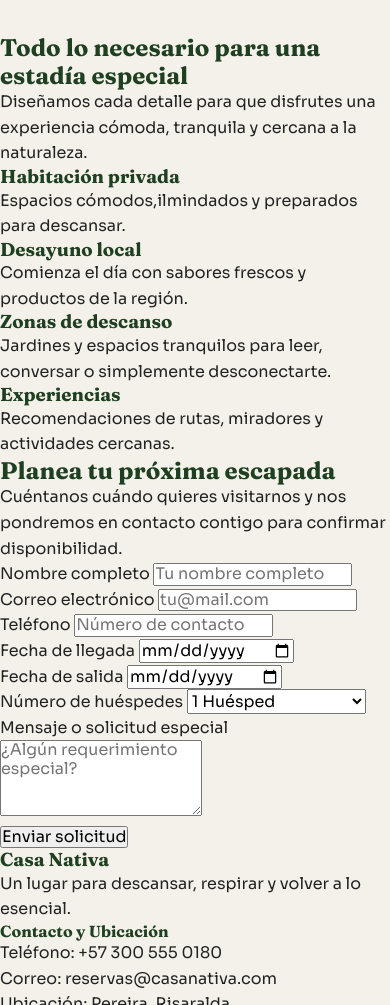
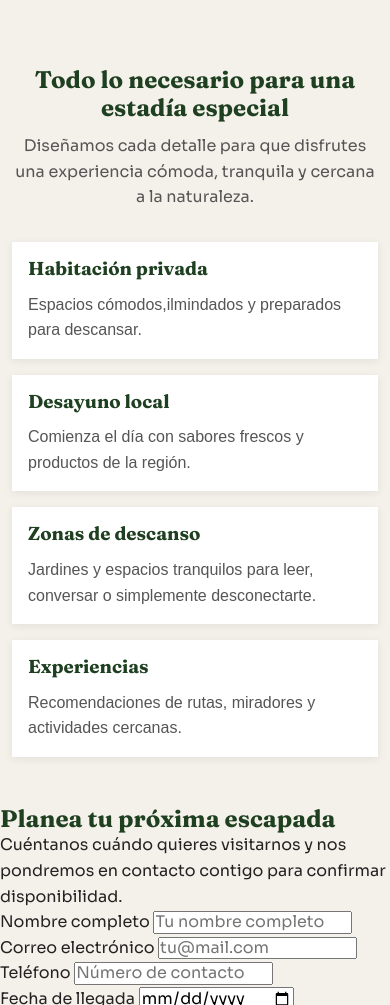
Before and after one commit to luluisa300306/Momento_Evaluativo_Uno_Luisa_Sanchez, a plain HTML site: page index.html in a window 390 px wide. Shown: the part 864-1869 px from the top of the page. Drawn offline with nearby package versions, Linux system fonts and the light colour scheme; a web font is replaced by a local one.

Commit message:
feat: creacion de css para la seccion de servicios y experiencia + animacion

```diff
--- a/index.html
+++ b/index.html
@@ -83,41 +83,37 @@
             </div>
         </section>
 
-        <section id="servicios">
-
-            <div>
-
-                <div>
-
+        <section id="servicios" class="servicios-seccion">
+            <div class="servicios-contenedor">
+                <div class="servicios-introduccion">
                     <h2>Todo lo necesario para una estadía especial</h2>
                     <p>Diseñamos cada detalle para que disfrutes una experiencia cómoda, tranquila y cercana a la naturaleza.</p>
-
                 </div>
 
-                <div>
+                <div class="lista-servicios pure-g">
 
-                    <article id="experiencia">
+                    <article class="tarjeta-servicio tarjeta-animada pure-u-1 pure-u-md-1-2 pure-u-lg-1-4">
 
                         <h3>Habitación privada</h3>
                         <p>Espacios cómodos,ilmindados y preparados para descansar.</p>
 
                     </article>
 
-                    <article>
+                    <article class="tarjeta-servicio tarjeta-animada pure-u-1 pure-u-md-1-2 pure-u-lg-1-4">
 
                         <h3>Desayuno local</h3>
                         <p>Comienza el día con sabores frescos y productos de la región.</p>
 
                     </article>
 
-                    <article>
+                    <article class="tarjeta-servicio tarjeta-animada pure-u-1 pure-u-md-1-2 pure-u-lg-1-4">
 
                         <h3>Zonas de descanso</h3>
                         <p>Jardines y espacios tranquilos para leer, conversar o simplemente desconectarte.</p>
 
                     </article>
 
-                    <article>
+                    <article id="experiencia" class="tarjeta-servicio tarjeta-animada pure-u-1 pure-u-md-1-2 pure-u-lg-1-4">
 
                         <h3>Experiencias</h3>
                         <p>Recomendaciones de rutas, miradores y actividades cercanas.</p>
@@ -325,6 +321,26 @@
             animate(imagenInicio, { scale: 1, duration: 450, ease: 'out(3)' });
         });
 
+        document.querySelectorAll('.tarjeta-animada').forEach((tarjeta) => {
+            tarjeta.addEventListener('mouseenter', () => {
+                animate(tarjeta, {
+                y: -6,
+                scale: 1.02,
+                duration: 220,
+                ease: 'out(3)'
+                });
+            });
+
+            tarjeta.addEventListener('mouseleave', () => {
+                animate(tarjeta, {
+                y: 0,
+                scale: 1,
+                duration: 220,
+                ease: 'out(3)'
+                });
+            });
+        });
+
 </script>
 
 <script>
--- a/style.css
+++ b/style.css
@@ -209,3 +209,48 @@ h1, h2, h3, h4 {
         padding: var(--espaciado-3);
     }
 }
+
+.servicios-seccion {
+    padding: var(--espaciado-7) var(--espaciado-6);
+}
+
+.servicios-contenedor {
+    max-width: 1200px;
+    margin: 0 auto;
+}
+
+.servicios-introduccion {
+    max-width: 48rem;
+    margin: 0 auto var(--espaciado-6);
+    text-align: center;
+}
+
+.servicios-introduccion h2 {
+    margin-bottom: var(--espaciado-3);
+}
+
+.servicios-introduccion p, .tarjeta-servicio  p{
+    color: var(--texto-suave);
+}
+
+.tarjeta-servicio {
+    padding: var(--espaciado-5);
+    margin-bottom: var(--espaciado-4);
+    background-color: var(--blanco);
+    border: var(--radio-tarjeta);
+    box-shadow: var(--sombra-suave);
+}
+
+.tarjeta-servicio h3 {
+    margin-bottom: var(--espaciado-3);
+}
+
+@media (max-width: 47.99em) {
+    .servicios-seccion {
+        padding: var(--espaciado-6) var(--espaciado-3);
+    }
+
+    .tarjeta-servicio {
+        padding: var(--espaciado-4);
+    }
+}
```
